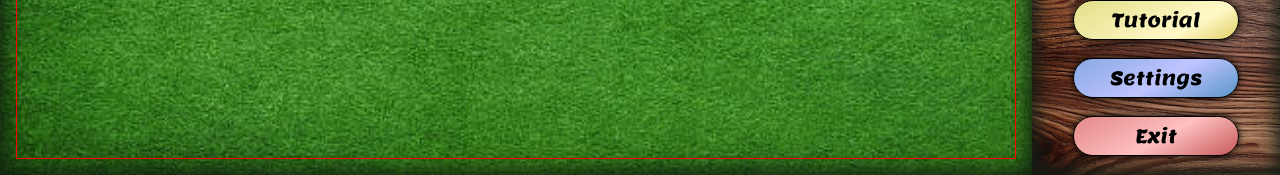
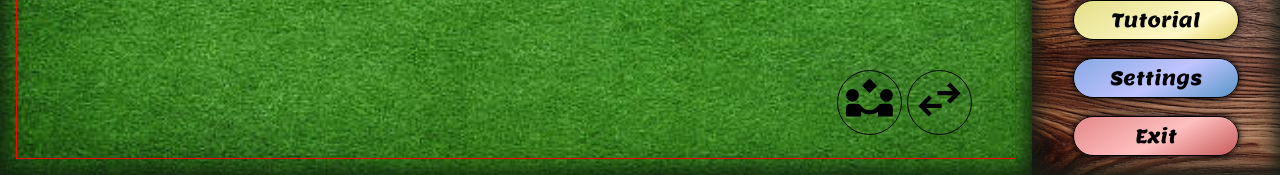
Before and after one commit to cakmakkur/Schnapsen, a React (Vite) app: page / in a window 1280 px wide. Shown: the part 625-800 px from the top of the page. Built offline with nearby package versions, Linux system fonts and the light colour scheme.

Commit message:
Marriage for one possible Pair

```diff
--- a/main.css
+++ b/main.css
@@ -199,6 +199,26 @@ p, h1, h2, h3, h4, h5, h6 {
   display: grid;
   grid-template-rows: 1.2fr 2fr 2fr;
 }
+.mainDiv .in-game-btn {
+  border: 1px solid black;
+  border-radius: 50%;
+  width: 65px;
+  height: 65px;
+}
+.mainDiv .in-game-btn-pair {
+  position: absolute;
+  right: 130px;
+  bottom: 40px;
+}
+.mainDiv .in-game-btn-exchange {
+  position: absolute;
+  right: 60px;
+  bottom: 40px;
+}
+.mainDiv .in-game-btn-img {
+  width: 65px;
+  height: 55px;
+}
 .mainDiv .panel {
   height: 100vh;
   display: grid;
--- a/src/1-Containers/MainPlayContainer.jsx
+++ b/src/1-Containers/MainPlayContainer.jsx
@@ -1,7 +1,6 @@
 import { useEffect, useState, useImperativeHandle, forwardRef } from "react";
 import { cards } from "../Assets/Cards/cards";
 import randomIndex from "../Logic/randomIndex";
-
 import CpuCards from "../2-SubContainers/CpuCards";
 import MiddleCards from "../2-SubContainers/MiddleCards";
 import PlayerCards from "../2-SubContainers/PlayerCards";
@@ -14,6 +13,11 @@ const MainPlayContainer = forwardRef((props, ref) => {
   const [playedCardsOfTurn, setPlayedCardsOfTurn] = useState([]);
   const [trump, setTrump] = useState(null);
   const [isEnabled, setIsEnabled] = useState(true);
+  const [isExchangeEnabled, setIsExchangeEnabled] = useState(false);
+
+  const [isMarriageEnabled, setIsMarriageEnabled] = useState(false);
+  const [playerMarriage1, setPlayerMarriage1] = useState([]);
+  const [playerMarriage2, setPlayerMarriage2] = useState([]);
 
   useImperativeHandle(ref, () => ({
     handleNewGame,
@@ -66,8 +70,91 @@ const MainPlayContainer = forwardRef((props, ref) => {
         playedCardsOfTurn={playedCardsOfTurn}
         setPlayedCardsOfTurn={setPlayedCardsOfTurn}
       />
+      <button onClick={handleMarriage} className="in-game-btn in-game-btn-pair">
+        <img className="in-game-btn-img" src="/src/Assets/pair.svg" alt="" />
+      </button>
+      <button className="in-game-btn in-game-btn-exchange">
+        <img
+          className="in-game-btn-img"
+          src="/src/Assets/exchange.svg"
+          alt=""
+        />
+      </button>
     </div>
   );
+
+  function checkExchange() {
+    playerHand.map((c) => {
+      if (
+        c.color === trump.color &&
+        c.value === 2 &&
+        lastRoundWinner === "player"
+      ) {
+        setIsExchangeEnabled(true);
+      }
+    });
+  }
+
+  function checkMarriage() {
+    let matchingPairsArray1 = [];
+    let matchingPairsArray2 = [];
+    // check if there are marriage-qualified card among the hand
+    let marriageArray = playerHand.filter((c) => {
+      c.marriage === "m1" || "m2" || "m3" || "m4";
+    });
+    //if there is 1 or 2 pairs of same color, put them in an array
+    if (marriageArray.length >= 2) {
+      for (let i = 0; i < marriageArray.length; i++) {
+        for (let j = i + 1; j < marriageArray.length; j++) {
+          if (marriageArray[i].marriage === marriageArray[j].marriage) {
+            matchingPairsArray1 = [marriageArray[i], marriageArray[j]];
+          }
+        }
+      }
+    }
+    //if there are 2 pairs, put them in separate arrays
+    if (matchingPairsArray1 === 4) {
+      for (let i = 0; i < matchingPairsArray1.length; i++) {
+        for (let j = i + 1; j < matchingPairsArray1.length; j++) {
+          if (
+            matchingPairsArray1[i].marriage === matchingPairsArray1[j].marriage
+          ) {
+            matchingPairsArray2 = matchingPairsArray2.concat([
+              matchingPairsArray1[i],
+              matchingPairsArray1[j],
+            ]);
+            // sort in ascending order
+            matchingPairsArray2.sort((a, b) => {
+              a.value - b.value;
+            });
+            matchingPairsArray1.splice(j, 1);
+            matchingPairsArray1.splice(i, 1);
+          }
+        }
+      }
+    }
+    //enable the option
+    if (matchingPairsArray1.length > 0) {
+      matchingPairsArray1.sort((a, b) => {
+        a.value - b.value;
+      });
+      setPlayerMarriage1(matchingPairsArray1);
+      setPlayerMarriage2(matchingPairsArray2);
+      setIsMarriageEnabled(true);
+    }
+  }
+
+  function handleMarriage() {
+    if (playerMarriage2.length === 0) {
+      let newPlayerHand = playerHand.filter((c) => {
+        c.id !== playerMarriage1[0].id;
+      });
+      setPlayedCardsOfTurn(playerMarriage1[0]);
+      setPlayerHand(newPlayerHand);
+      setIsEnabled(false);
+    }
+    // this currently handles only the case, in which there is only on marriage-pair in the hand
+  }
 
   function handleNewGame() {
     let newRemainingCards = [...remainingCards];
@@ -124,6 +211,6 @@ const MainPlayContainer = forwardRef((props, ref) => {
   //   }
   // }
 });
+
 MainPlayContainer.displayName = "MainPlayContainer";
-
 export default MainPlayContainer;
--- a/src/Assets/Cards/cards.js
+++ b/src/Assets/Cards/cards.js
@@ -1,22 +1,22 @@
 export const cards = [
   {id: 1, color: 'herz', value: 11, holder: 'player', trump: false, name: "♥️A"},
   {id: 2, color: 'herz', value: 10, holder: 'player', trump: false, name: "♥️10"},
-  {id: 3, color: 'herz', value: 4, holder: 'player', trump: false, name: "♥️K"},
-  {id: 4, color: 'herz', value: 3, holder: 'player', trump: false, name: "♥️Q"},
+  {id: 3, color: 'herz', value: 4, holder: 'player', trump: false, name: "♥️K", marriage: 'm1'},
+  {id: 4, color: 'herz', value: 3, holder: 'player', trump: false, name: "♥️Q", marriage: 'm1'},
   {id: 5, color: 'herz', value: 2, holder: 'player', trump: false, name: "♥️J"},
   {id: 6, color: 'schelle', value: 11, holder: 'player', trump: false, name: "♦️A"},
   {id: 7, color: 'schelle', value: 10, holder: 'player', trump: false, name: "♦️10"},
-  {id: 8, color: 'schelle', value: 4, holder: 'player', trump: false, name: "♦️K"},
-  {id: 9, color: 'schelle', value: 3, holder: 'player', trump: false, name: "♦️Q"},
+  {id: 8, color: 'schelle', value: 4, holder: 'player', trump: false, name: "♦️K", marriage: 'm2'},
+  {id: 9, color: 'schelle', value: 3, holder: 'player', trump: false, name: "♦️Q", marriage: 'm2'},
   {id: 10, color: 'schelle', value: 2, holder: 'player', trump: false, name: "♦️J"},
   {id: 11, color: 'laub', value: 11, holder: 'player', trump: false, name: "♠️A"},
   {id: 12, color: 'laub', value: 10, holder: 'player', trump: false, name: "♠️10"},
-  {id: 13, color: 'laub', value: 4, holder: 'player', trump: false, name: "♠️K"},
-  {id: 14, color: 'laub', value: 3, holder: 'player', trump: false, name: "♠️Q"},
+  {id: 13, color: 'laub', value: 4, holder: 'player', trump: false, name: "♠️K", marriage: 'm3'},
+  {id: 14, color: 'laub', value: 3, holder: 'player', trump: false, name: "♠️Q", marriage: 'm3'},
   {id: 15, color: 'laub', value: 2, holder: 'player', trump: false, name: "♠️J"},
   {id: 16, color: 'eichel', value: 11, holder: 'player', trump: false, name: "♣️A"},
   {id: 17, color: 'eichel', value: 10, holder: 'player', trump: false, name: "♣️10"},
-  {id: 18, color: 'eichel', value: 4, holder: 'player', trump: false, name: "♣️K"},
-  {id: 19, color: 'eichel', value: 3, holder: 'player', trump: false, name: "♣️Q"},
+  {id: 18, color: 'eichel', value: 4, holder: 'player', trump: false, name: "♣️K", marriage: 'm4'},
+  {id: 19, color: 'eichel', value: 3, holder: 'player', trump: false, name: "♣️Q", marriage: 'm4'},
   {id: 20, color: 'eichel', value: 2, holder: 'player', trump: false, name: "♣️J"},
 ]
--- a/src/CSS/main.scss
+++ b/src/CSS/main.scss
@@ -18,6 +18,26 @@
     box-shadow: inset 0px 0px 20px 4px rgb(17, 32, 15);
     display: grid;
     grid-template-rows: 1.2fr 2fr 2fr;
+  }
+  .in-game-btn {
+    border: 1px solid black;
+    border-radius: 50%;
+    width: 65px;
+    height: 65px;
+    &-pair {
+      position: absolute;
+      right: 130px;
+      bottom: 40px;
+    }
+    &-exchange {
+      position: absolute;
+      right: 60px;
+      bottom: 40px;
+    }
+    &-img {
+      width: 65px;
+      height: 55px;
+    }
   }
   .panel {
     height: 100vh;
```
Also changed, not shown: src/CSS/_cards.scss (line endings or trailing spaces).
